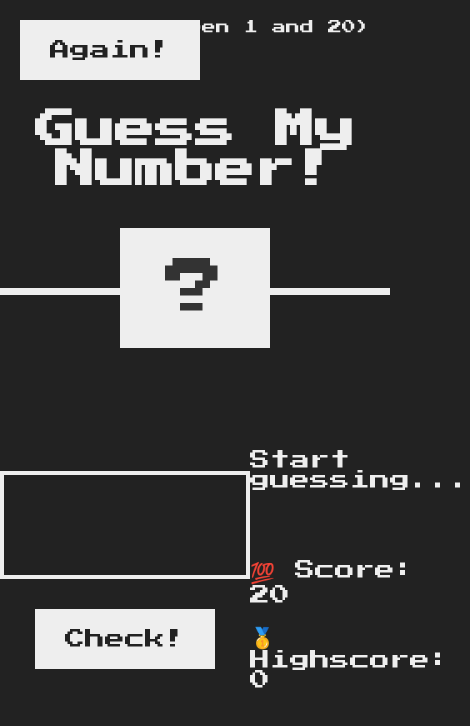
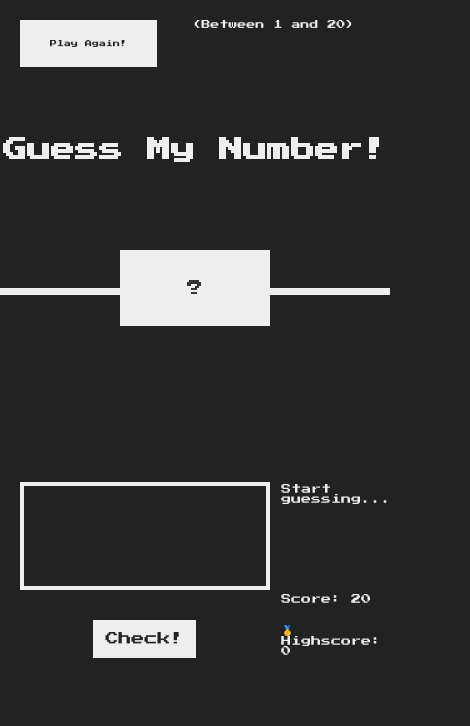
Before and after one commit to LauraTelqiu/Guess-my-number, a plain HTML site: page index.html in a window 390 px wide. Shown: the whole page, 470 px wide, since content can reach past the window. Drawn offline with Linux system fonts and the light colour scheme.

Commit message:
media query

```diff
--- a/index.html
+++ b/index.html
@@ -11,7 +11,7 @@
     <header>
       <h1>Guess My Number!</h1>
       <p class="between">(Between 1 and 20)</p>
-      <button class="btn again">Again!</button>
+      <button class="btn again">Play Again!</button>
       <div class="number">?</div>
     </header>
     <main>
@@ -21,7 +21,7 @@
       </section>
       <section class="right">
         <p class="message">Start guessing...</p>
-        <p class="label-score">💯 Score: <span class="score">20</span></p>
+        <p class="label-score">Score: <span class="score">20</span></p>
         <p class="label-highscore">
           🥇 Highscore: <span class="highscore">0</span>
         </p>
--- a/style.css
+++ b/style.css
@@ -1,4 +1,4 @@
-@import url('https://fonts.googleapis.com/css?family=Press+Start+2P&display=swap');
+@import url("https://fonts.googleapis.com/css?family=Press+Start+2P&display=swap");
 
 * {
   margin: 0;
@@ -12,7 +12,7 @@ html {
 }
 
 body {
-  font-family: 'Press Start 2P', sans-serif;
+  font-family: "Press Start 2P", sans-serif;
   color: #eee;
   background-color: #222;
   /* background-color: #60b347; */
@@ -117,3 +117,40 @@ h1 {
 .label-score {
   margin-bottom: 2rem;
 }
+
+@media only screen and (max-width: 800px) {
+  .again {
+    font-size: 7px;
+  }
+
+  .check {
+    font-size: small;
+    padding: 5%;
+  }
+
+  .left {
+    padding-left: 5%;
+  }
+
+  .right {
+    padding: 3%;
+  }
+
+  .between {
+    font-size: xx-small;
+    padding-right: 4%
+  }
+
+  .number {
+    font-size: medium;
+  }
+
+  p {
+
+    font-size: x-small;
+  }
+
+  h1 {
+    font-size: x-large;
+  }
+}
```
